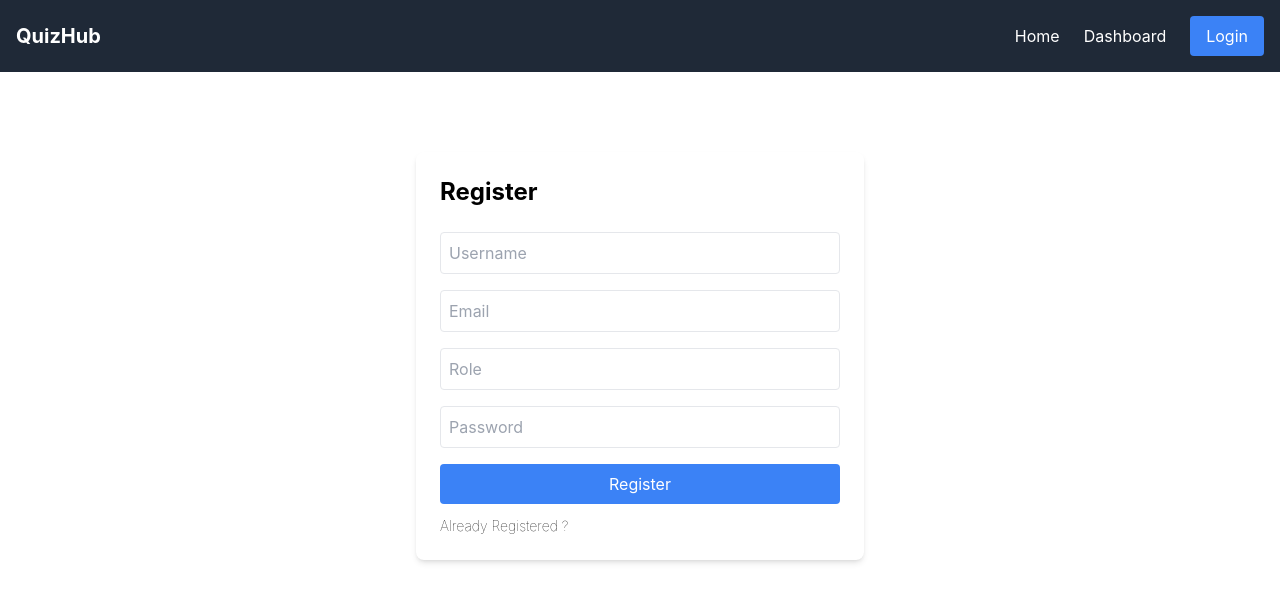
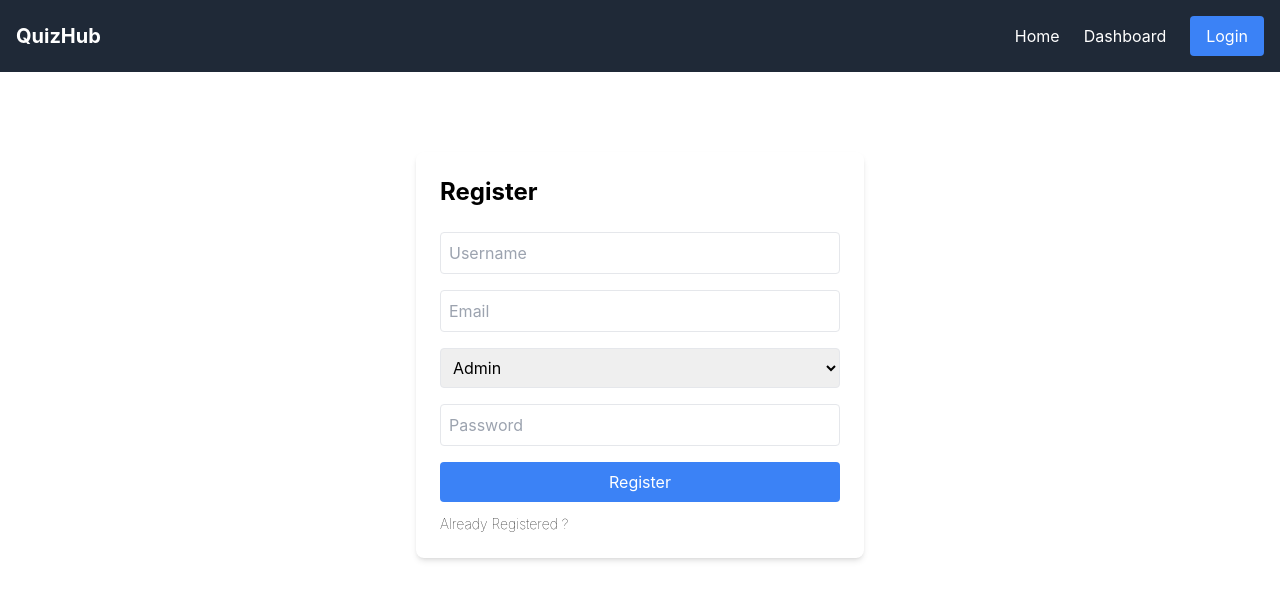
Before and after one commit to SubodaDabarera/Quiz-Platform-Frontend, a React (Vite) app: page /register in a window 1280 px wide. Shown: the top 602 px of the page. Built offline with nearby package versions, Linux system fonts and the light colour scheme.

Commit message:
Role selection added

```diff
--- a/src/pages/Register.tsx
+++ b/src/pages/Register.tsx
@@ -1,18 +1,17 @@
 import { useForm } from "react-hook-form";
 import { Link, useNavigate } from "react-router-dom";
-import axios from "axios";
-import { axiosRequest } from "../utils/api";
 import { RegisterForm } from "../types";
+import { Roles } from "../enums/userRoles";
 import useAuth from "../hooks/useAuth";
 
 export default function Register() {
   const { register, handleSubmit } = useForm<RegisterForm>();
   const navigate = useNavigate();
-  const {registerUser} = useAuth()
+  const { registerUser } = useAuth();
 
   const onSubmit = async (data: RegisterForm) => {
     try {
-      await registerUser(data)
+      await registerUser(data);
       navigate("/");
     } catch (error) {
       alert("Registration failed");
@@ -35,12 +34,16 @@ export default function Register() {
           placeholder="Email"
           className="w-full p-2 border rounded"
         />
-        <input
-          {...register("role")}
-          type="text"
-          placeholder="Role"
+        <select
+          defaultValue={Roles[1].value}
           className="w-full p-2 border rounded"
-        />
+        >
+          {Roles.map((item) => (
+            <option key={item.value} className="w-full p-1">
+              {item.title}
+            </option>
+          ))}
+        </select>
         <input
           {...register("password")}
           type="password"
```
